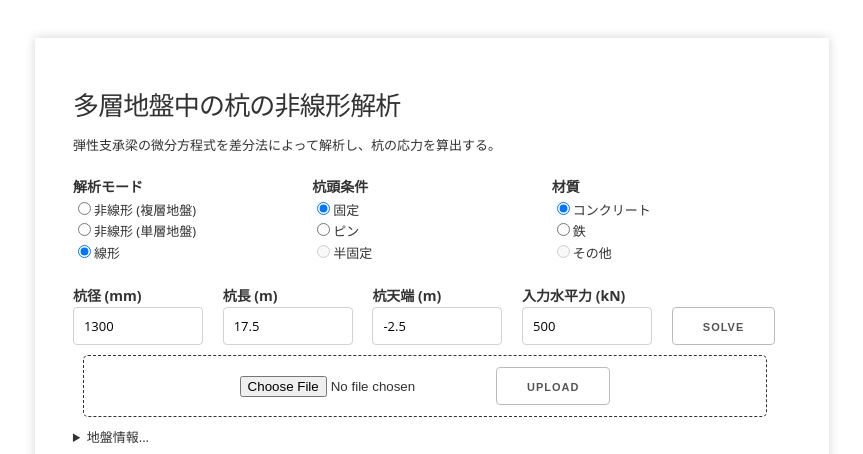
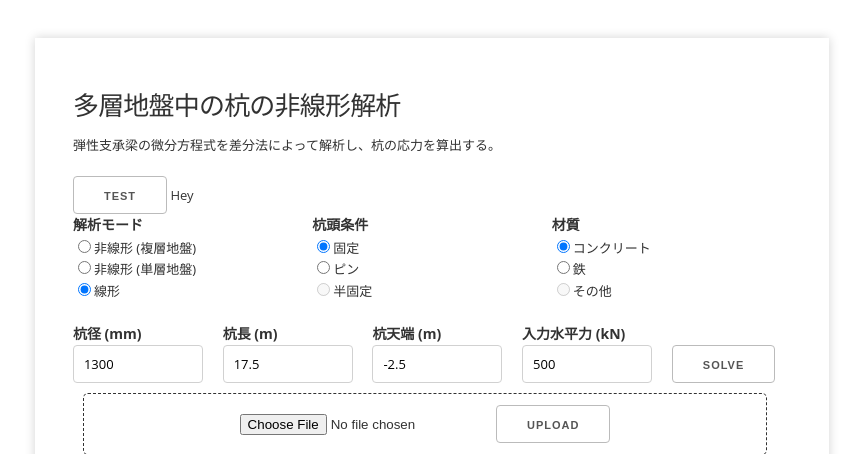
Before and after one commit to ryuhey0123/PileAnalyser, a Flask app: page / in a window 1280 px wide. Shown: the top 454 px of the page, without its empty margins (208-1071 px from the left). Run offline with Flask 2, Linux system fonts and the light colour scheme; some libraries are stand-ins or nearby versions.

Commit message:
ajax理解

```diff
--- a/app.py
+++ b/app.py
@@ -86,6 +86,13 @@ def upload():
     return render_template("main.html", fig="", **init_form_values, **init_result_values, soil_table=soil_table)
 
 
+# ajax
+
+@app.route('/test_ajax', methods=['POST'])
+def test_ajax():
+    return jsonify({"message": "Hello Ajax"})
+
+
 def make_soil_data_table(soil_data: dict):
 
     td = {}
--- /dev/null
+++ b/static/js/test.js
@@ -0,0 +1,13 @@
+function test_ajax() {
+    $.ajax({
+        type: 'POST',
+        url: '/test_ajax',
+        data: '',
+        contentType: 'application/json',
+        success: function(data) {
+            console.log(data)
+            const message = data.message
+            document.getElementById('ajax_test').innerHTML = message
+        }
+    })
+}
--- a/templates/main.html
+++ b/templates/main.html
@@ -2,6 +2,7 @@
 <html>
 <head>
   <link rel="stylesheet" type="text/css" href="/static/css/style.css">
+  <script src="https://code.jquery.com/jquery-3.0.0.min.js"></script>
 </head>
 <body>
 
@@ -11,6 +12,10 @@
 
   <div>弾性支承梁の微分方程式を差分法によって解析し、杭の応力を算出する。</div>
   <br>
+
+  <input type="button" value="test" onclick="test_ajax()">
+  <span id="ajax_test">Hey</span>
+  <script src="/static/js/test.js"></script>
 
   <form method="POST" action="/">
 
```
